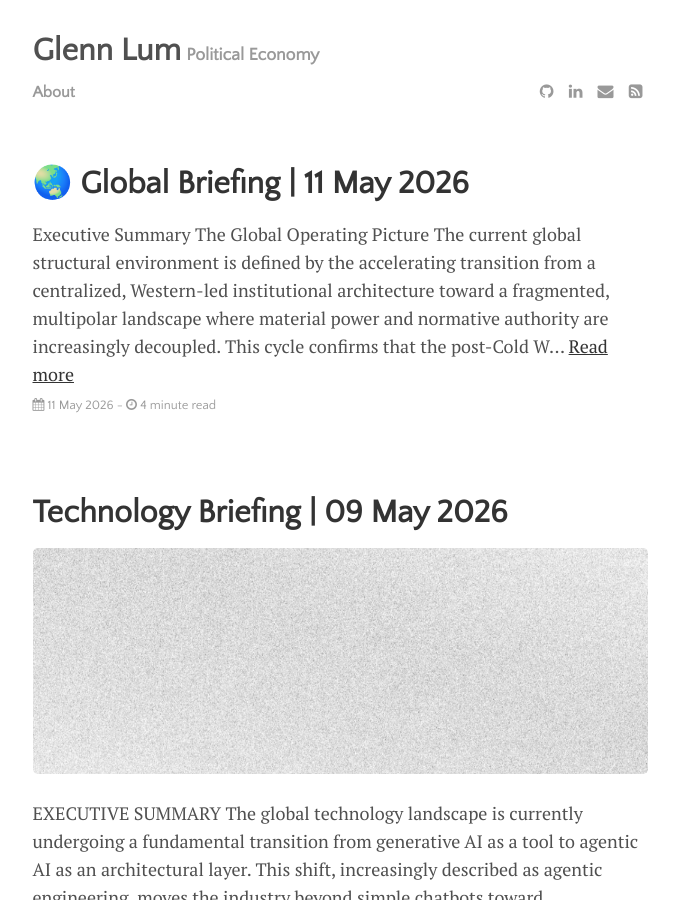
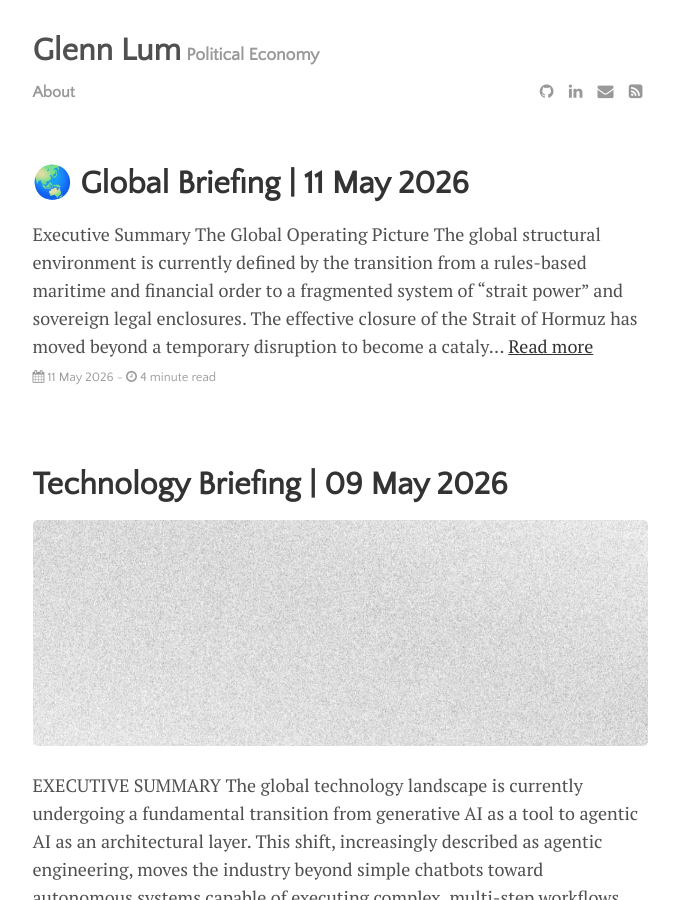
Before and after one commit to GD-MRNG/political-economy-blog, a Jekyll site: the page built from index.html, in a window 1280 px wide and 900 px high. Shown: the whole window, without its empty margins (300-979 px from the left). Built offline with Jekyll 4.4.1, drawn with Linux system fonts in a browser that asks for light colours; the list of posts is cut into pages by our own code; some of the changed lines change nothing that is shown.

Commit message:
Auto-Publish: Global Briefing

```diff
--- a/_posts/2026-05-11-Global-Briefing.md
+++ b/_posts/2026-05-11-Global-Briefing.md
@@ -11,21 +11,21 @@
 
 **The Global Operating Picture**
 
-The current global structural environment is defined by the accelerating transition from a centralized, Western-led institutional architecture toward a fragmented, multipolar landscape where material power and normative authority are increasingly decoupled. This cycle confirms that the post-Cold War consensus on hyper-globalization has been superseded by a regime of geoeconomic securitization. Major powers are no longer prioritizing absolute economic gains through trade efficiency; instead, they are optimizing for relative resilience and the mitigation of strategic dependencies. This shift is not merely a temporary reaction to recent shocks but a fundamental recalibration of the relationship between the state and the market, characterized by the return of assertive industrial policy and the integration of supply chain integrity into national security doctrines.
+The global structural environment is currently defined by the transition from a rules-based maritime and financial order to a fragmented system of "strait power" and sovereign legal enclosures. The effective closure of the Strait of Hormuz has moved beyond a temporary disruption to become a catalyst for a fundamental reconfiguration of global energy flows. The United Arab Emirates’ exit from OPEC and Iran’s assertion of a selective transit regime signify the breakdown of the post-1970s energy security architecture. This shift is forcing major importers, particularly in East Asia, to prioritize material energy resilience—through strategic stockpiling and accelerated nuclear and renewable transitions—over market-led efficiency. The US-led "Project Freedom" represents a reactive attempt to restore the status quo, but its operational limitations against asymmetric denial tactics suggest a permanent reduction in the ability of blue-water navies to guarantee the maritime commons in contested littoral zones.
 
-The institutional framework that previously managed global friction is under profound strain, as the internal logics of civilizational actors—most notably the United States, China, and India—diverge on the definition of a legitimate international order. While the Western-led "rules-based order" emphasizes adherence to established liberal norms and multilateral legalisms, an emerging "sovereignty-first" coalition, often centered around the expanded BRICS+ framework, is prioritizing non-interference and the democratization of global financial and political governance. This is not a binary "New Cold War" but a more complex, fluid arrangement where middle powers—such as Brazil, Indonesia, and Saudi Arabia—exercise significant agency by maintaining multi-aligned postures, refusing to commit to exclusive blocs while leveraging their resource wealth or geographic position to extract concessions from all sides.
+Simultaneously, the global financial system is entering a phase of active legal bifurcation. China’s formal invocation of domestic blocking statutes to nullify US extraterritorial sanctions marks a shift from passive non-compliance to active institutional defiance. This creates an irreconcilable "dual-compliance" environment for multinational corporations and financial intermediaries, effectively mandating a structural decoupling of supply chains and payment rails. The consolidation of the Russia-China-Iran axis is no longer merely diplomatic; it is being institutionalized through parallel financial architectures like CIPS and reciprocal logistics agreements that bypass Western-controlled nodes. This trend is accelerated by the US fiscal trajectory, where escalating debt-servicing costs and the weaponization of dollar liquidity are incentivizing even traditional allies to seek multi-currency hedges to preserve their own fiscal sovereignty.
 
-Security dynamics are currently characterized by the erosion of traditional deterrence and the normalization of protracted, high-intensity regional conflicts that function as stress tests for global logistics and political resolve. The persistence of these conflicts suggests a structural shift in the cost-benefit analysis of kinetic action; regional actors increasingly perceive the international system as either too paralyzed or too fragmented to enforce decisive consequences. This environment encourages a "gray zone" approach to competition, where the boundaries between peace and conflict are blurred through cyber operations, information warfare, and the strategic use of migration or energy flows. Consequently, the global operating picture is one of high friction and low predictability, where the primary risk is not a single systemic collapse but a continuous, uneven degradation of the cooperative mechanisms that previously stabilized the global commons.
+Technological competition has matured into a "military-tech complex" where artificial intelligence is being integrated into the foundational layers of state labor and security. In the West, this manifests as the privatization of national security functions through software-centric firms, while in China, AI is being deployed as a "new quality productive force" to offset demographic contraction and automate administrative governance. This technological shift is creating new structural dependencies, as the infrastructure for AI—specifically energy-intensive data centers and specialized semiconductor supply chains—becomes the primary arena for sovereign competition. The democratization of sophisticated asymmetric tools, such as fiber-optic and FPV drones, is further equalizing the military capabilities of state and non-state actors, rendering traditional armored maneuver and high-cost conventional platforms increasingly obsolete in high-intensity attrition environments.
+
+Domestic institutional legitimacy is experiencing a synchronized decline across major powers, characterized by the capture of regulatory and judicial bodies by personalist or partisan interests. In the United States, the judicial devolution of voting protections and the centralization of executive authority are reshaping the federalist contract. In the United Kingdom and India, the fragmentation of traditional political duopolies and the administrative "curation" of electoral processes are generating a crisis of representation. These internal frictions constrain the ability of states to project consistent grand strategies, as foreign policy is increasingly instrumentalized for domestic political signaling. The resulting volatility makes international settlements fragile and prone to reversal, as seen in the divergent narratives surrounding regional ceasefires and trade truces.
 
 **Key Strategic Shifts**
 
-*   **Institutional Bifurcation and the Rise of Parallel Architectures.** There is a measurable acceleration in the development of alternative financial and diplomatic infrastructures designed to bypass Western-dominated systems. This cycle shows increased technical cooperation among BRICS+ members on non-dollar payment settlements and the expansion of regional security groupings that exclude traditional Western anchors. This shift represents a move from rhetorical dissent to the construction of the material plumbing necessary for a truly multipolar economy, reducing the future efficacy of unilateral economic statecraft.
-
-*   **The Securitization of Essential Commodity Flows.** Global trade is entering a phase where the movement of energy, critical minerals, and advanced semiconductors is governed by security logic rather than market pricing. This week’s signals indicate that "de-risking" has moved from a policy concept to a structural reality, with states increasingly intervening to subsidize domestic production or secure exclusive bilateral access to resources. This trend is hardening into a permanent feature of the global economy, creating a higher-cost environment and increasing the strategic value of resource-rich "swing states."
-
-*   **Strategic Autonomy as a Dominant Middle-Power Doctrine.** A growing cohort of influential regional states is successfully resisting pressure to align with either the U.S. or Chinese spheres of influence. By maintaining functional relationships across ideological divides, these actors are reshaping the geopolitical landscape into one of shifting issue-based coalitions rather than fixed alliances. This cycle confirms that the ability to remain "unaligned" is becoming a sophisticated form of power projection, allowing middle powers to act as the primary brokers in regional stability and global trade routes.
-
-*   **The Integration of Artificial Intelligence into State Sovereignty.** The competition for technological primacy has shifted from a commercial race to a core component of state survival and governance. Governments are increasingly treating AI development and data sovereignty as existential requirements, leading to a fragmented digital landscape where technological "stacks" are aligned with geopolitical boundaries. This shift suggests that future global influence will be determined not just by military or economic scale, but by the ability to maintain an autonomous and resilient digital and computational ecosystem.
+*   **The Transition to a "Strait Power" Maritime Regime:** The global maritime order is shifting from a paradigm of universal freedom of navigation to one where littoral states utilize asymmetric capabilities to conditionalize access to critical chokepoints. This week’s evidence suggests this shift is accelerating, as Iran formalizes a regulatory regime over the Strait of Hormuz and Southeast Asian states explore similar "tolling" or security-based restrictions in the Strait of Malacca.
+*   **The Operationalization of Counter-Sanctions and Legal Bifurcation:** China’s transition to active legal nullification of US sanctions represents a new phase in the fragmentation of the global trade order. This creates a structural "compliance trap" that forces multinational entities to choose between jurisdictional spheres, effectively ending the era of a unified global financial market and accelerating the adoption of non-dollar settlement mechanisms.
+*   **AI as a Sovereign Labor and Infrastructure Pillar:** AI is being reclassified from a consumer technology to a core component of national productive capacity and military readiness. This shift is accelerating as states implement industrial policies that treat AI "agents" as a new form of labor to mitigate demographic decline, while simultaneously integrating algorithmic targeting into the core of military command-and-control architectures.
+*   **The Erosion of Institutional Neutrality in Domestic Governance:** Major powers are experiencing a move toward "managed" or "curated" democratic processes, where administrative levers—such as voter roll revisions and judicial appointments—are used to secure long-term partisan dominance. This dynamic is continuing to destabilize the social contract in the West and South Asia, making political transitions more volatile and reducing the predictability of state behavior in the international arena.
+*   **The Decoupling of Energy Security from Multilateral Cartels:** The fragmentation of OPEC, signaled by the UAE’s exit and the rise of bilateral energy-security pacts, indicates a shift toward individualized national resource strategies. This week’s signals confirm a steady state of energy "transactionalism," where producers prioritize immediate revenue and national industrial goals over collective price stabilization, increasing long-term market volatility.
 
 
 
```
